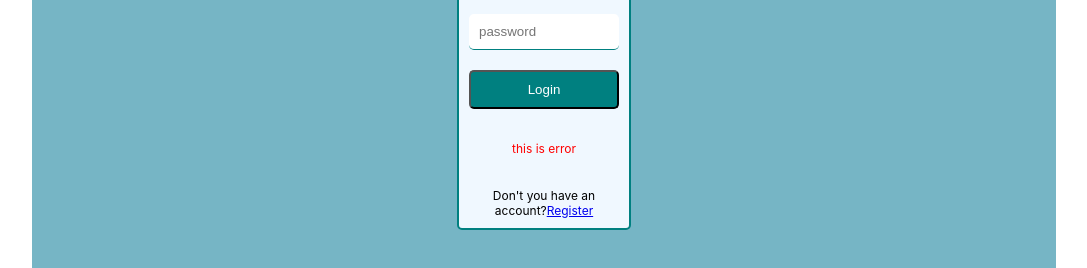
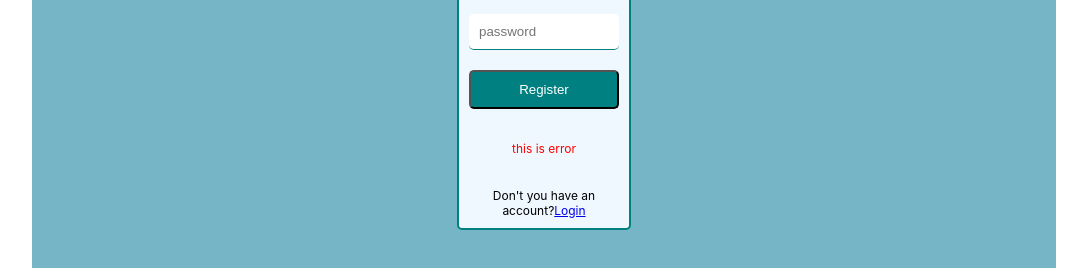
Before and after one commit to kozakevich13/mcraft-client, a React (Create React App) app: page /register in a window 1280 px wide. Shown: the part 369-637 px from the top of the page, without its empty margins (96-1183 px from the left). Built offline with nearby package versions, Linux system fonts and the light colour scheme.

Commit message:
add login form

```diff
--- a/src/pages/Login.jsx
+++ b/src/pages/Login.jsx
@@ -1,13 +1,41 @@
 import { Link } from "react-router-dom";
+import axios from "axios";
+import { useState } from "react";
 
 const Login = () => {
+  const [email, setEmail] = useState("");
+  const [password, setPassword] = useState("");
+
+  const login = (event) => {
+    event.preventDefault();
+    axios
+      .post(process.env.REACT_APP_BASE_URL_LOGIN, {
+        email: email,
+        password: password,
+      })
+      .then((res) => console.log(res))
+      .catch((err) => console.log(err));
+  };
+
   return (
     <div className="auth">
       <h1>Login</h1>
       <form>
-        <input required type="text" placeholder="login" />
-        <input required type="password" placeholder="password" />
-        <button>Login</button>
+        <input
+          required
+          type="email"
+          placeholder="email"
+          onChange={(e) => setEmail(e.target.value)}
+          name="email"
+        />
+        <input
+          required
+          type="password"
+          placeholder="password"
+          onChange={(e) => setPassword(e.target.value)}
+          name="password"
+        />
+        <button onClick={login}>Login</button>
         <p>this is error</p>
         <span>
           Don't you have an account?<Link to={"/register"}>Register</Link>
--- a/src/pages/Register.jsx
+++ b/src/pages/Register.jsx
@@ -1,7 +1,6 @@
 import { Link } from "react-router-dom";
 import axios from "axios";
 import { useState } from "react";
-import env from "react-dotenv";
 
 const Register = () => {
   const [email, setEmail] = useState("");
@@ -45,10 +44,10 @@ const Register = () => {
           onChange={(e) => setPassword(e.target.value)}
           name="password"
         />
-        <button type="submit">Login</button>
+        <button type="submit">Register</button>
         <p>this is error</p>
         <span>
-          Don't you have an account?<Link to={"/login"}>Register</Link>
+          Don't you have an account?<Link to={"/login"}>Login</Link>
         </span>
       </form>
     </div>
```
Also changed, not shown: 1 other file (tests, documents, lock files or other folders).
